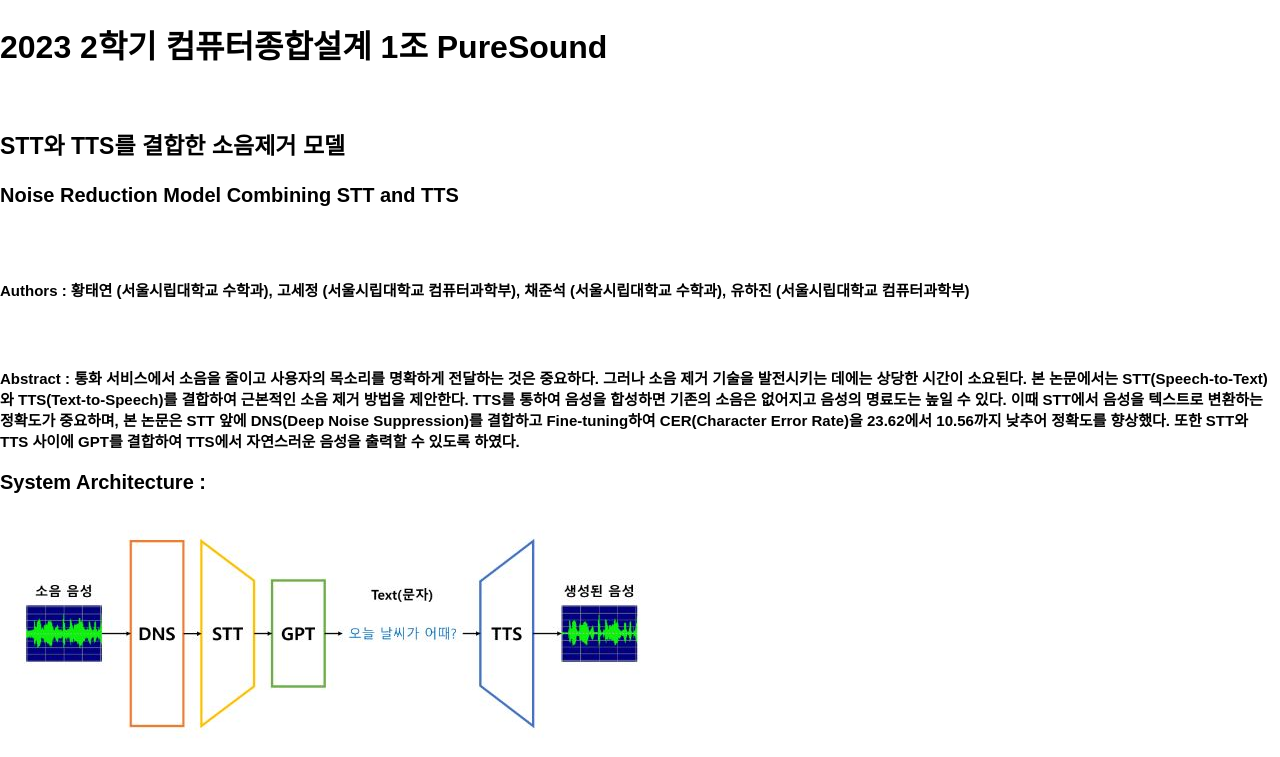
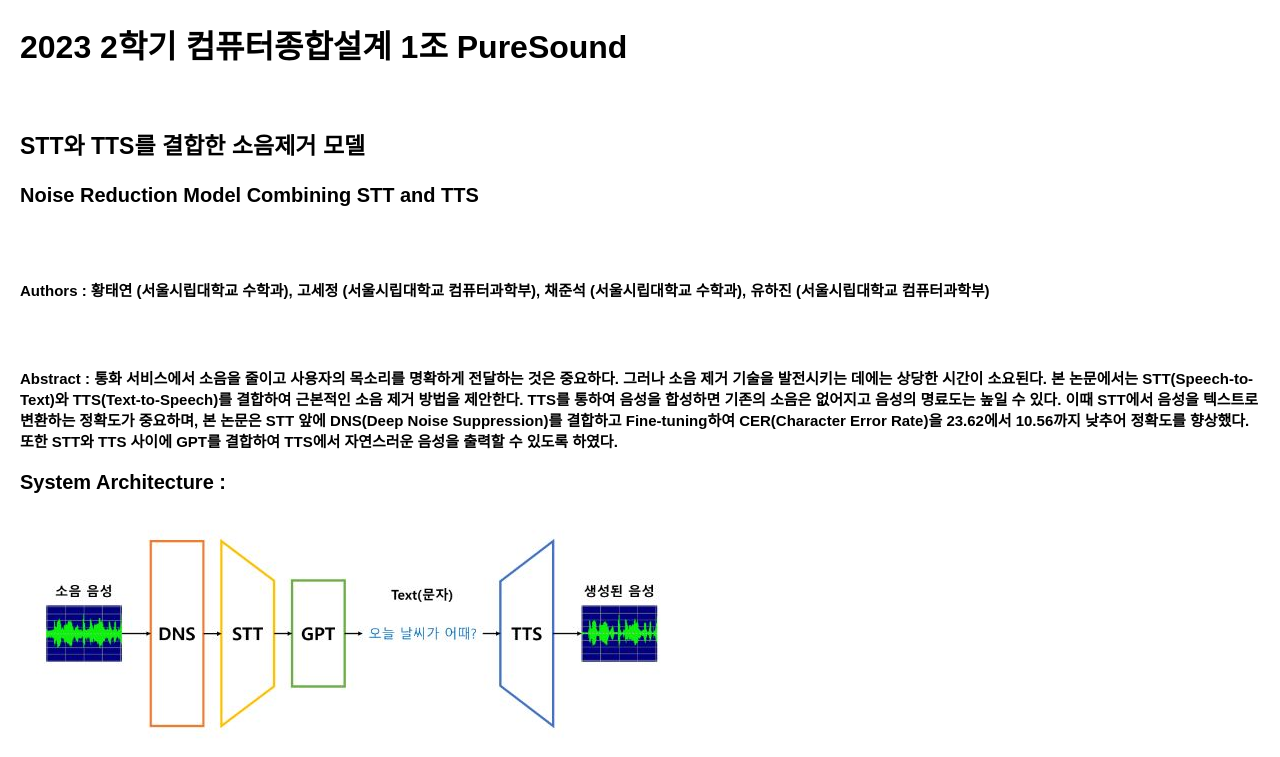
Before and after one commit to HAYACCHI774/Noise-Reduction-model-Combining-STT-and-TTS, a plain HTML site: page index.html in a window 1280 px wide. Shown: the top 757 px of the page. Drawn offline with Linux system fonts and the light colour scheme.

Commit message:
index.html

```diff
--- a/index.html
+++ b/index.html
@@ -8,7 +8,8 @@
 <style>
     body {
       font-family: Arial, sans-serif;
-      margin: 0;
+      margin-left: 20px;
+      margin-right: 20px;
       padding: 0;
       box-sizing: border-box;
     }
```
